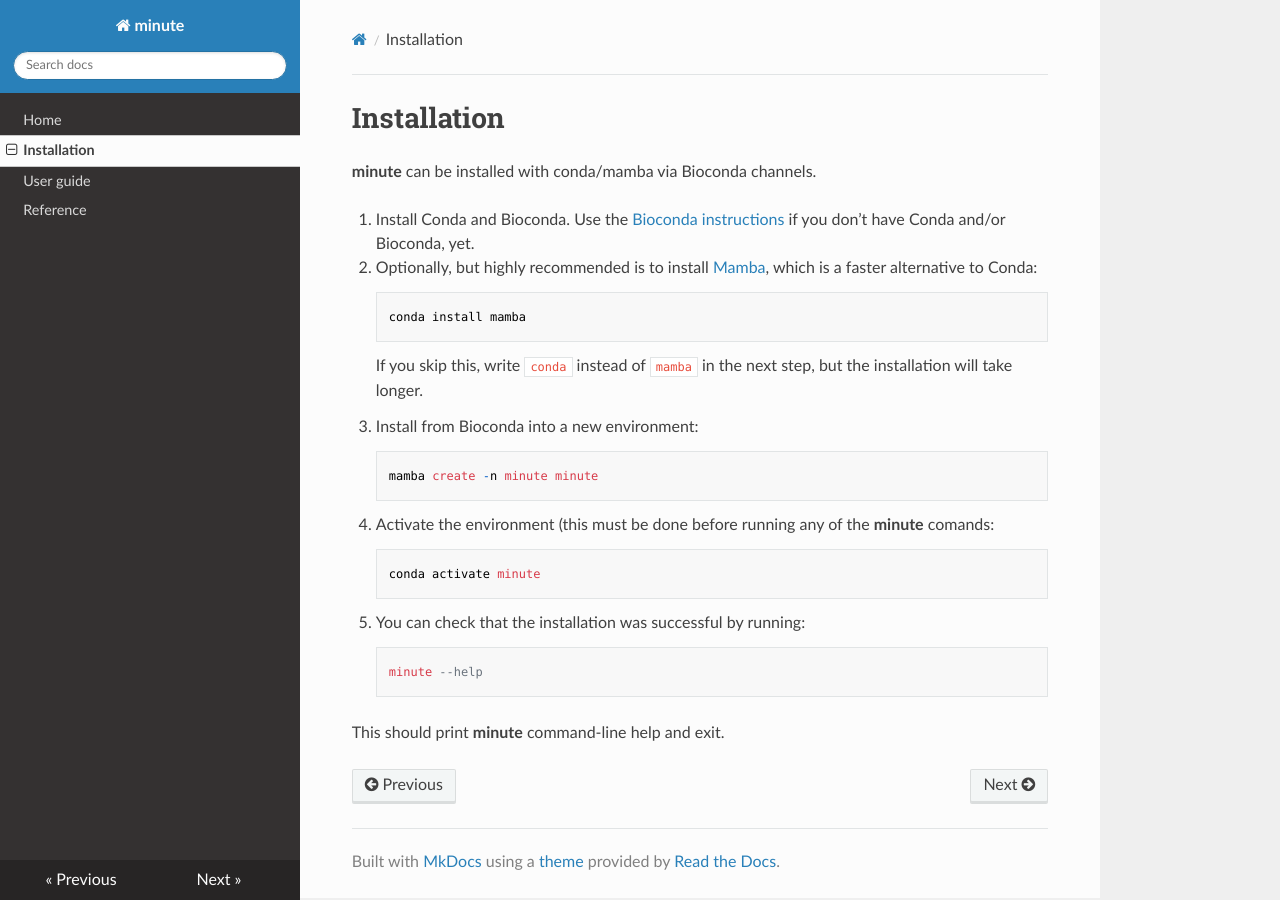
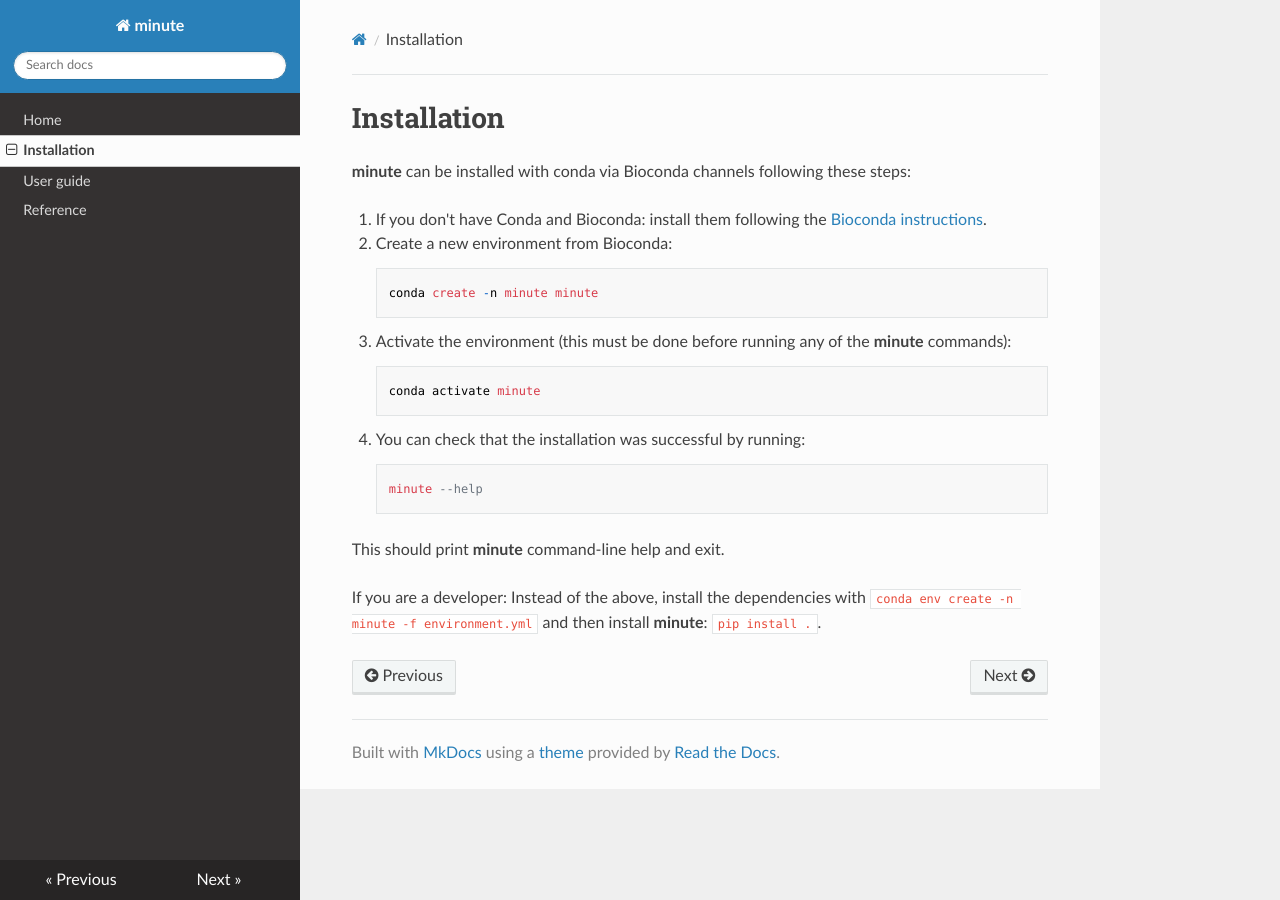
Before and after one commit to elsasserlab/minute, an MkDocs documentation site: the page built from docs/install.md, in a window 1280 px wide. Built offline with MkDocs 1.6.1, drawn with Linux system fonts in a browser that asks for light colours; nearby versions of some CDN libraries.

Commit message:
Remove mamba recommendation from docs

```diff
--- a/docs/install.md
+++ b/docs/install.md
@@ -1,30 +1,28 @@
 
 # Installation
 
-**minute** can be installed with conda/mamba via Bioconda channels.
+**minute** can be installed with conda via Bioconda channels following these
+steps:
 
-1. Install Conda and Bioconda. Use the
-  [Bioconda instructions](https://bioconda.github.io) if you
-  don’t have Conda and/or Bioconda, yet.
+1. If you don't have Conda and Bioconda: install them following the
+  [Bioconda instructions](https://bioconda.github.io).
 
-2. Optionally, but highly recommended is to install [Mamba](https://github.com/mamba-org/mamba), which is a faster alternative to Conda:
+2. Create a new environment from Bioconda:
 
-        conda install mamba
+        conda create -n minute minute
 
-    If you skip this, write `conda` instead of `mamba` in the next step,
-  but the installation will take longer.
-
-3. Install from Bioconda into a new environment:
-
-        mamba create -n minute minute
-
-4. Activate the environment (this must be done before running any of the
-**minute** comands:
+3. Activate the environment (this must be done before running any of the
+**minute** commands):
 
         conda activate minute
 
-5. You can check that the installation was successful by running:
+4. You can check that the installation was successful by running:
 
         minute --help
 
 This should print **minute** command-line help and exit.
+
+
+If you are a developer: Instead of the above, install the dependencies with
+`conda env create -n minute -f environment.yml` and then install **minute**:
+`pip install .`.
```
